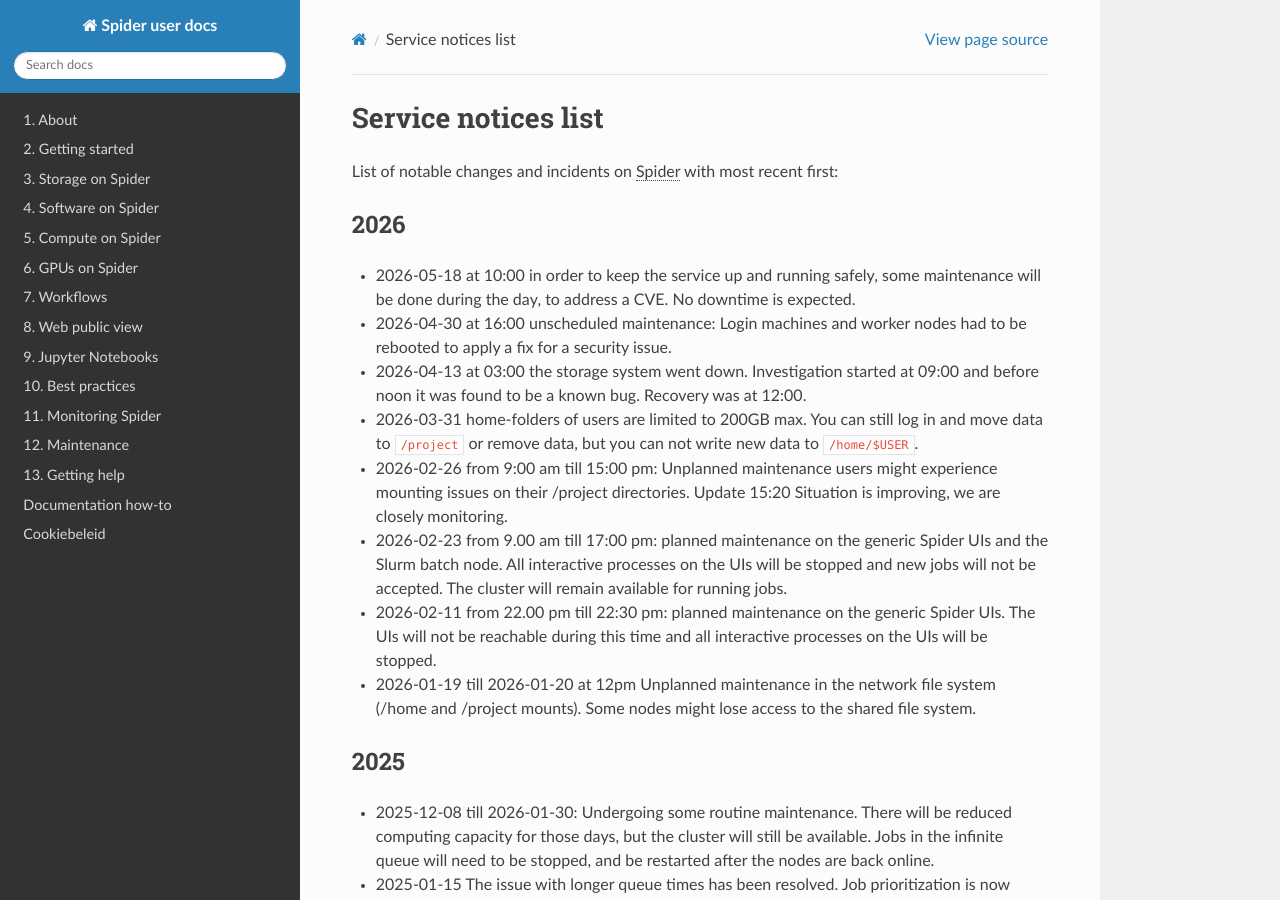
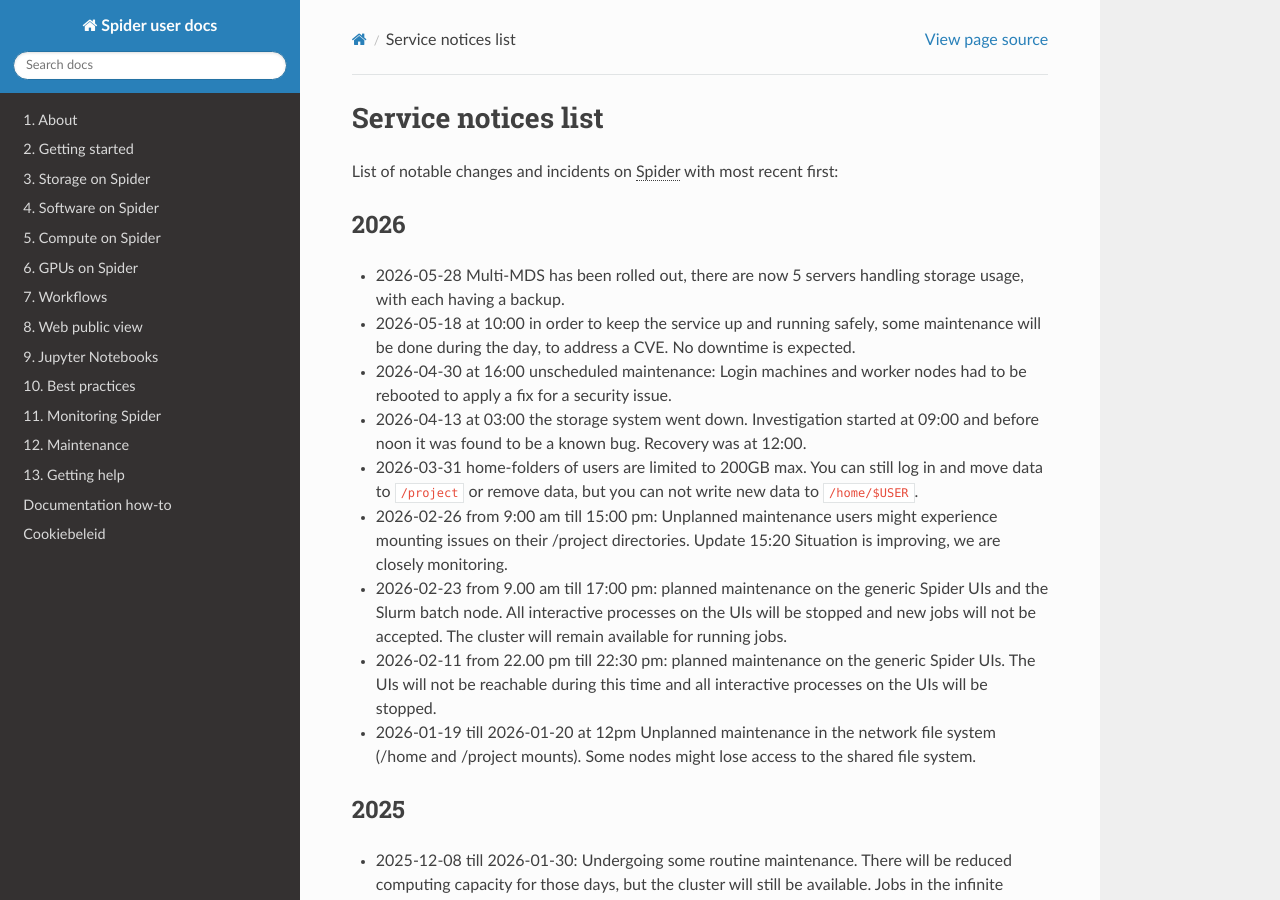
Before and after one commit to sara-nl/spiderdocs, a Sphinx documentation site: the page built from source/Pages/maintenance/service_notices_list.rst, in a window 1280 px wide and 900 px high. Built offline with Sphinx 7.4.7 and the Read the Docs theme 3.1.0, drawn with Linux system fonts in a browser that asks for light colours.

Commit message:
add multi-mds upgrade

```diff
--- a/source/Pages/maintenance/service_notices_list.rst
+++ b/source/Pages/maintenance/service_notices_list.rst
@@ -9,6 +9,8 @@
 =========
 2026
 =========
+
+* 2026-05-28 Multi-MDS has been rolled out, there are now 5 servers handling storage usage, with each having a backup.
 
 * 2026-05-18 at 10:00 in order to keep the service up and running safely, some maintenance will be done during the day, to address a CVE. No downtime is expected.
 
```
